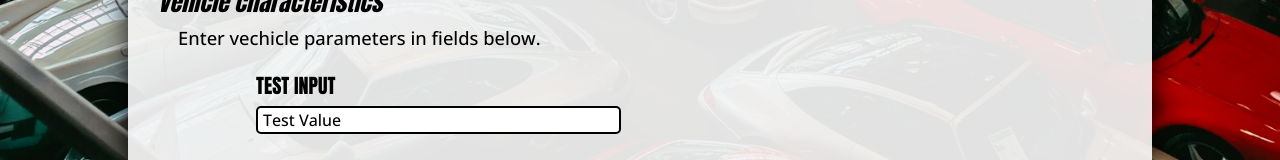
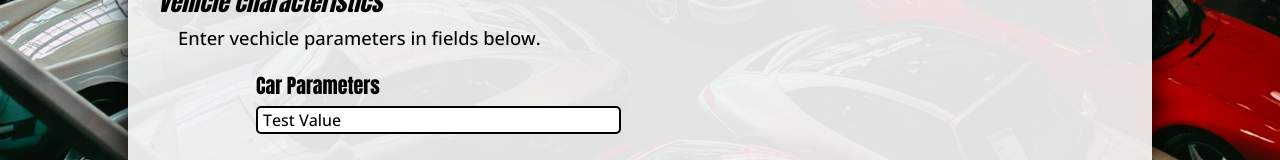
Before and after one commit to gszp1/BigData-Project, a React (Vite) app in the folder frontend/: page / in a window 1280 px wide. Shown: the part 765-925 px from the top of the page. Built offline with nearby package versions, Linux system fonts and the light colour scheme; a web font is replaced by a local one.

Commit message:
Adds passing props to button.

```diff
--- a/frontend/src/components/EstimateButton/EstimateButton.jsx
+++ b/frontend/src/components/EstimateButton/EstimateButton.jsx
@@ -1,7 +1,7 @@
 import PropTypes from 'prop-types';
 import styles from '@/components/EstimateButton/EstimateButton.module.css'
 
-const EstimateButton = ({carData, setCarData}) => {
+const EstimateButton = ({carData}) => {
 
     const sendData = () => {
     }
@@ -19,7 +19,6 @@ const EstimateButton = ({carData, setCarData}) => {
 
 EstimateButton.propTypes = {
     carData: PropTypes.array.isRequired,
-    setCarData: PropTypes.func.isRequired
 }
 
 
--- a/frontend/src/components/InputField/InputField.jsx
+++ b/frontend/src/components/InputField/InputField.jsx
@@ -24,7 +24,7 @@ const InputField = ({variable, setVariable, labelText}) => {
 };
 
 InputField.propTypes = {
-    variable: PropTypes.string.isRequired,
+    variable: PropTypes.array.isRequired,
     setVariable: PropTypes.func.isRequired,
     labelText: PropTypes.string.isRequired
 }
--- a/frontend/src/components/PageLayout/PageLayout.jsx
+++ b/frontend/src/components/PageLayout/PageLayout.jsx
@@ -8,7 +8,7 @@ import { useState } from 'react';
 
 const PageLayout = () => {
 
-    const [testValue, setTestValue] = useState("Test Value");
+    const [carParameters, setCarParameters] = useState("Test Value");
 
     return(
     <>
@@ -51,9 +51,9 @@ const PageLayout = () => {
 
 
                 <InputField
-                    variable={testValue}
-                    setVariable={setTestValue}
-                    labelText={"TEST INPUT"}
+                    variable={carParameters}
+                    setVariable={setCarParameters}
+                    labelText={"Car Parameters"}
                 />
 
                 <ParagraphTitle
@@ -62,7 +62,9 @@ const PageLayout = () => {
                 <TextField
                     text={"If you entered all important data, click button below to get estimated price of your vehicle."}
                 />
-                <EstimateButton/>
+                <EstimateButton
+                    carData={carParameters}
+                />
             </div>
         </div>
     </>
```
Also changed, not shown: 1 other file (tests, documents, lock files or other folders).
